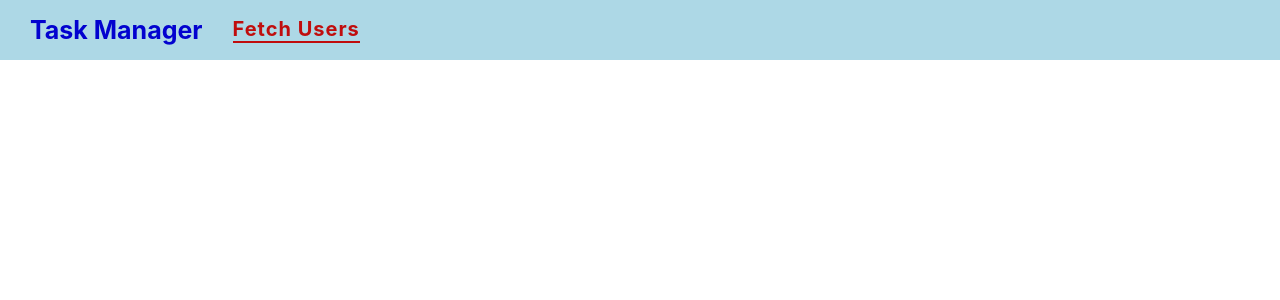
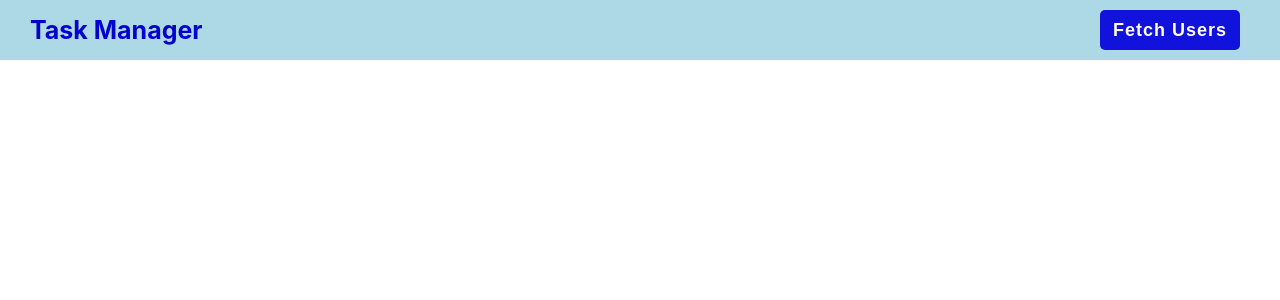
Before and after one commit to hasanabulhasan01/Task-Manager-, a React (Create React App) app: page / in a window 1280 px wide. Shown: the top 300 px of the page. Built offline with nearby package versions, Linux system fonts and the light colour scheme.

Commit message:
add task function completed with task renders

```diff
--- a/package.json
+++ b/package.json
@@ -3,6 +3,9 @@
   "version": "0.1.0",
   "private": true,
   "dependencies": {
+    "@fortawesome/fontawesome-svg-core": "^6.5.2",
+    "@fortawesome/free-solid-svg-icons": "^6.5.2",
+    "@fortawesome/react-fontawesome": "^0.2.0",
     "@reduxjs/toolkit": "^2.2.3",
     "@testing-library/jest-dom": "^5.17.0",
     "@testing-library/react": "^13.4.0",
--- a/src/components/Tasks/index.css
+++ b/src/components/Tasks/index.css
@@ -5,6 +5,7 @@
     display: flex;
     align-items: center;
     justify-content: space-between;
+    margin-bottom: 30px;
 }
 
 .userName{
@@ -31,3 +32,34 @@
 .addTask-btn:active{
     transform: scale(0.97);
 }
+.task-table {
+    width: 80%;
+    margin: 0 auto;
+    border-collapse: collapse;
+    border-spacing: 0;
+    box-shadow: 0 2px 4px rgba(0, 0, 0, 0.1);
+    /* border: 1px solid black; */
+  }
+
+  .task-table th,
+  .task-table td {
+    padding: 12px;
+    text-align: left;
+    border-bottom: 1px solid #ddd;
+  }
+
+  .task-table th {
+    /* background-color: #f2f2f2; */
+    background-color: lightblue;
+
+  }
+
+  .task-table tbody tr:hover {
+    background-color: #f9f9f9;
+  }
+
+  .task-actions {
+    /* text-align: center!; */
+    /* gap: 8px; */
+    padding-left: 12px!important;
+  }
--- a/src/components/Tasks/index.js
+++ b/src/components/Tasks/index.js
@@ -4,6 +4,8 @@ import { useParams } from "react-router-dom";
 import TaskModal from "../TaskModal";
 import { useDispatch, useSelector } from "react-redux";
 import { addTask, deleteTask, updateTask } from "../../store/taskSlice";
+import { FontAwesomeIcon } from '@fortawesome/react-fontawesome';
+import {faPenToSquare, faTrash } from '@fortawesome/free-solid-svg-icons';
 
 function Tasks() {
   const [modalIsOpen, setModalIsOpen] = useState(false);
@@ -14,8 +16,10 @@ function Tasks() {
   console.log("userName...", userName);
 
   const dispatch = useDispatch();
-//   const tasks = useSelector((state) => state.tasks.tasks);
-//   console.log(tasks);
+  const tasks = useSelector((state) => state.tasksList.tasksList);
+  console.log(tasks, "tasks array from redux persist store.....");
+  const currentUserTasks = tasks.filter((task) => task.userId === userId);
+  console.log(currentUserTasks, "Current user tasks from redux store...");
 
   const openModal = () => {
     setModalIsOpen(true);
@@ -30,15 +34,16 @@ function Tasks() {
   };
 
 
-//   const handleDeleteTask = (taskId) => {
-//     dispatch(deleteTask(taskId));
-//   };
+  // const handleDeleteTask = (taskId) => {
+  //   dispatch(deleteTask(taskId));
+  // };
 
 //   const handleUpdateTask = (taskId, updatedTask) => {
 //     dispatch(updateTask({ taskId, updatedTask }));
 //   };
 
   return (
+    <>
     <div className="Nav">
       <h2 className="userName">Hello, {userName}</h2>
       <button className="addTask-btn" onClick={openModal}>
@@ -51,6 +56,33 @@ function Tasks() {
         userId={userId}
       />
     </div>
+    <div>
+    {currentUserTasks.length > 0 ? (
+        <table className="task-table">
+          <thead>
+            <tr>
+              <th>Task Detail</th>
+              <th>Deadline</th>
+              <th>Update</th>
+              <th>Delete</th>
+            </tr>
+          </thead>
+          <tbody>
+            {currentUserTasks.map((task) => (
+              <tr key={task.id}>
+                <td>{task.name}</td>
+                <td>{task.deadLine}</td>
+                <td><FontAwesomeIcon className="task-actions" icon={faPenToSquare} /></td>
+                <td><FontAwesomeIcon className="task-actions" icon={faTrash} /></td>
+              </tr>
+            ))}
+          </tbody>
+        </table>
+      ) : (
+        <p>No tasks available.</p>
+      )}
+    </div>
+    </>
   );
 }
 
--- a/src/components/Users/index.css
+++ b/src/components/Users/index.css
@@ -4,6 +4,7 @@
     background-color: lightblue;
     display: flex;
     align-items: center;
+    justify-content: space-between;
 }
 
 .logo{
@@ -14,14 +15,16 @@
 }
 
 .fetch-btn{
-    font-size: 20px;
-    font-weight: 700;
+    height: 40px;
+    width: 140px;
+    margin-right: 40px;
+    background-color: rgb(18, 18, 221);
+    border-radius: 5px;
+    border: none;
+    font-size: 18px;
+    font-weight: 600;
     letter-spacing: 1px;
-    background-color: transparent;
-    color: rgb(192, 13, 13);
-    /* color: black; */
-    /* border: none; */
-    border-bottom: 2px solid rgb(192, 13, 13);
+    color: white;
 
 }
 .fetch-btn:hover{
--- a/src/components/Users/index.js
+++ b/src/components/Users/index.js
@@ -31,7 +31,7 @@ function Users() {
         <>
             <div className="header">
                 <h2 className='logo'>Task Manager</h2>
-                <span className='fetch-btn' onClick={handleFetchUsers}>Fetch Users</span>
+                <button className='fetch-btn' onClick={handleFetchUsers}>Fetch Users</button>
             </div>
 
             <div className='user-section'>
--- a/src/store/rootReducer.js
+++ b/src/store/rootReducer.js
@@ -3,7 +3,7 @@ import taskSlice from "./taskSlice";
 
 
 const rootReducer = combineReducers({
-    taskReducer: taskSlice.reducer,
+    tasksList: taskSlice.reducer,
 })
 
 export default rootReducer;
--- a/src/store/taskSlice.js
+++ b/src/store/taskSlice.js
@@ -1,7 +1,7 @@
 import { createSlice } from "@reduxjs/toolkit";
 
 const taskSlice = createSlice({
-  name: "taskList",
+  name: "tasksList",
   initialState: {
     tasksList: [],
   },
@@ -9,7 +9,7 @@ const taskSlice = createSlice({
     addTask: (state, action) => {
         console.log('Payload:', action.payload);
         console.log('Current State:', state.tasks);
-        state.tasks = [...state.tasksList, action.payload.task];
+        state.tasksList = [...state.tasksList, action.payload.task];
       },
     // deleteTask: (state, action) => {
     //   state.tasks = state.tasks.filter((task) => task.id !== action.payload);
```
Also changed, not shown: 1 other file (tests, documents, lock files or other folders).
